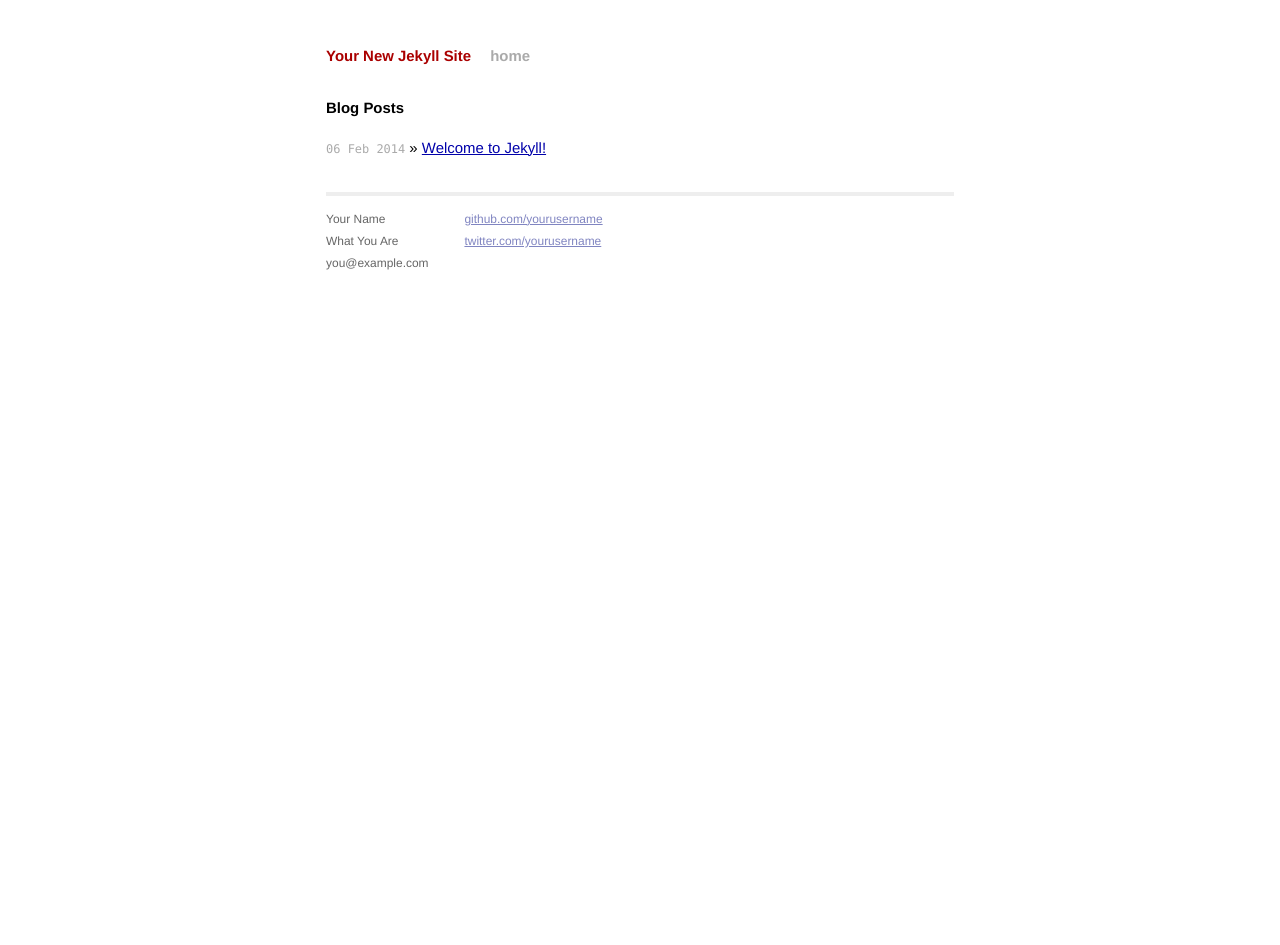
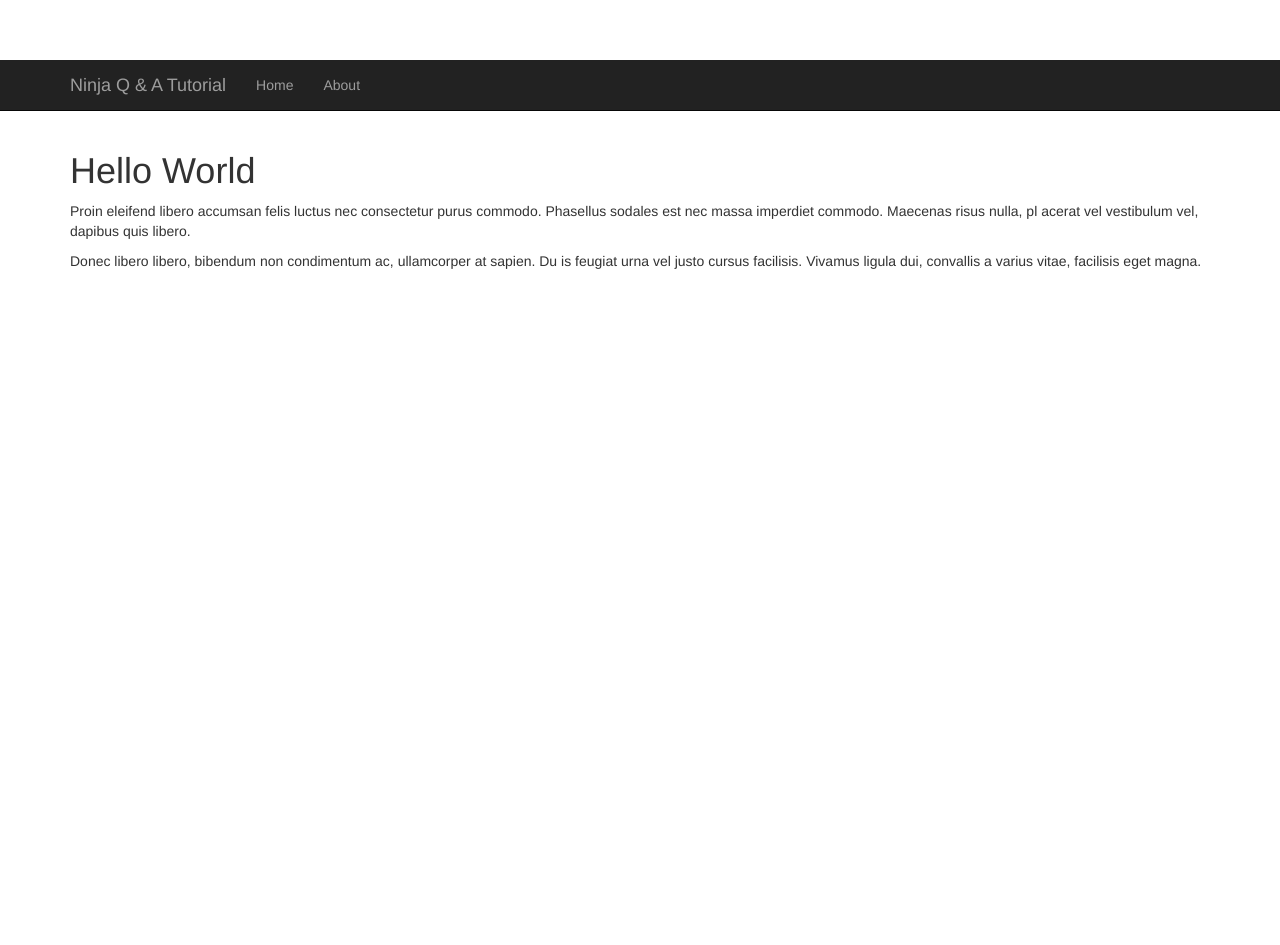
Before and after one commit to butlermatt/NinjaQA, a Jekyll site: the page built from index.md, in a window 1280 px wide. Built offline with Jekyll 4.4.1, drawn with Linux system fonts in a browser that asks for light colours; nearby versions of some CDN libraries; Markdown is read by kramdown in place of the engine named in the settings; after the commit the page ends 900 px from its top, so only the background shows below that.

Commit message:
Pretty up the webpage

```diff
--- a/_config.yml
+++ b/_config.yml
@@ -1,3 +1,4 @@
-name: Your New Jekyll Site
+name: Ninja Q &amp; A Tutorial
 markdown: redcarpet
 pygments: true
+lsi: true
--- /dev/null
+++ b/_includes/footer.html
@@ -0,0 +1,4 @@
+  </div>
+
+  </body>
+</html>
--- /dev/null
+++ b/_includes/header.html
@@ -0,0 +1,30 @@
+<!DOCTYPE html>
+<html lang="en">
+  <head>
+    <meta charset="utf-8">
+    <title>{{ site.name }}</title>
+    <meta name="viewport" content="width=device-width, initial-scale=1.0">
+    <meta name="description" content="{{ site.description }}">
+
+    <link rel="stylesheet" href="//netdna.bootstrapcdn.com/bootstrap/3.1.0/css/bootstrap.min.css">
+    <script src="//netdna.bootstrapcdn.com/bootstrap/3.1.0/js/bootstrap.min.js"></script>
+    <style>
+      body {
+        padding-top: 60px;
+      }
+    </style>
+  </head>
+
+  <body>
+
+  <nav class="navbar navbar-inverse navbar-static-top" role="navigation">
+  <div class="container">
+  <a href="#" class="navbar-brand">{{ site.name }}</a>
+    <ul class="nav navbar-nav">
+      <li><a href="/">Home</a></li>
+      <li><a href="/about/">About</a></li>
+    </ul>
+  </div>
+</nav>
+
+  <div class="container">
--- a/_layouts/default.html
+++ b/_layouts/default.html
@@ -1,44 +1,3 @@
-<!DOCTYPE html>
-<html>
-    <head>
-        <meta charset="utf-8">
-        <meta http-equiv="X-UA-Compatible" content="IE=edge,chrome=1">
-        <title>{{ page.title }}</title>
-        <meta name="viewport" content="width=device-width">
-
-        <!-- syntax highlighting CSS -->
-        <link rel="stylesheet" href="/css/syntax.css">
-
-        <!-- Custom CSS -->
-        <link rel="stylesheet" href="/css/main.css">
-
-    </head>
-    <body>
-
-        <div class="site">
-          <div class="header">
-            <h1 class="title"><a href="/">{{ site.name }}</a></h1>
-            <a class="extra" href="/">home</a>
-          </div>
-
-          {{ content }}
-
-          <div class="footer">
-            <div class="contact">
-              <p>
-                Your Name<br />
-                What You Are<br />
-                you@example.com
-              </p>
-            </div>
-            <div class="contact">
-              <p>
-                <a href="https://github.com/yourusername">github.com/yourusername</a><br />
-                <a href="https://twitter.com/yourusername">twitter.com/yourusername</a><br />
-              </p>
-            </div>
-          </div>
-        </div>
-
-    </body>
-</html>
+{% include header.html %}
+  {{ content }}
+{% include footer.html %}
--- a/index.html
+++ /dev/null
@@ -1,13 +0,0 @@
----
-layout: default
-title: Your New Jekyll Site
----
-
-<div id="home">
-  <h1>Blog Posts</h1>
-  <ul class="posts">
-    {% for post in site.posts %}
-      <li><span>{{ post.date | date_to_string }}</span> &raquo; <a href="{{ post.url }}">{{ post.title }}</a></li>
-    {% endfor %}
-  </ul>
-</div>
--- /dev/null
+++ b/index.md
@@ -0,0 +1,14 @@
+---
+layout: default
+title: Hello, World!
+---
+
+# Hello World
+
+Proin eleifend libero accumsan felis luctus nec consectetur purus commodo.
+Phasellus sodales est nec massa imperdiet commodo. Maecenas risus nulla, pl
+acerat vel vestibulum vel, dapibus quis libero.
+
+Donec libero libero, bibendum non condimentum ac, ullamcorper at sapien. Du
+is feugiat urna vel justo cursus facilisis. Vivamus ligula dui, convallis a
+ varius vitae, facilisis eget magna.
```
Also changed, not shown: about/index.md (added, +13 -0 lines), 1 other file.
